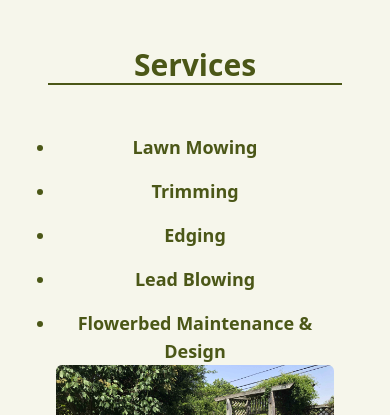
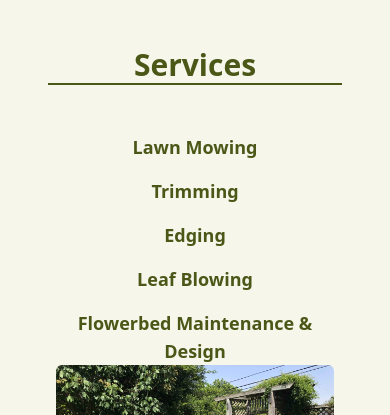
Before and after one commit to Jacksonbond11/OldManPhams, a React (Vite) app: page / in a window 390 px wide. Shown: the part 1480-1895 px from the top of the page. Built offline with nearby package versions, Linux system fonts and the light colour scheme.

Commit message:
Fixing typo

```diff
--- a/src/Components/Services.jsx
+++ b/src/Components/Services.jsx
@@ -9,11 +9,11 @@ const Services = () => {
       <div className="border-b-2"></div>
       <div className="md:flex justify-content-between max-w-5xl m-auto mt-6 p-2 items-center text-center md:text-left">
         <div className="md:m-0 mt-2 text-lg">
-          <ul className="list-disc font-bold">
+          <ul className="md:list-disc font-bold">
             <li className="mt-4">Lawn Mowing</li>
             <li className="mt-4">Trimming</li>
             <li className="mt-4">Edging</li>
-            <li className="mt-4">Lead Blowing</li>
+            <li className="mt-4">Leaf Blowing</li>
             <li className="mt-4">Flowerbed Maintenance & Design</li>
           </ul>
         </div>
```
